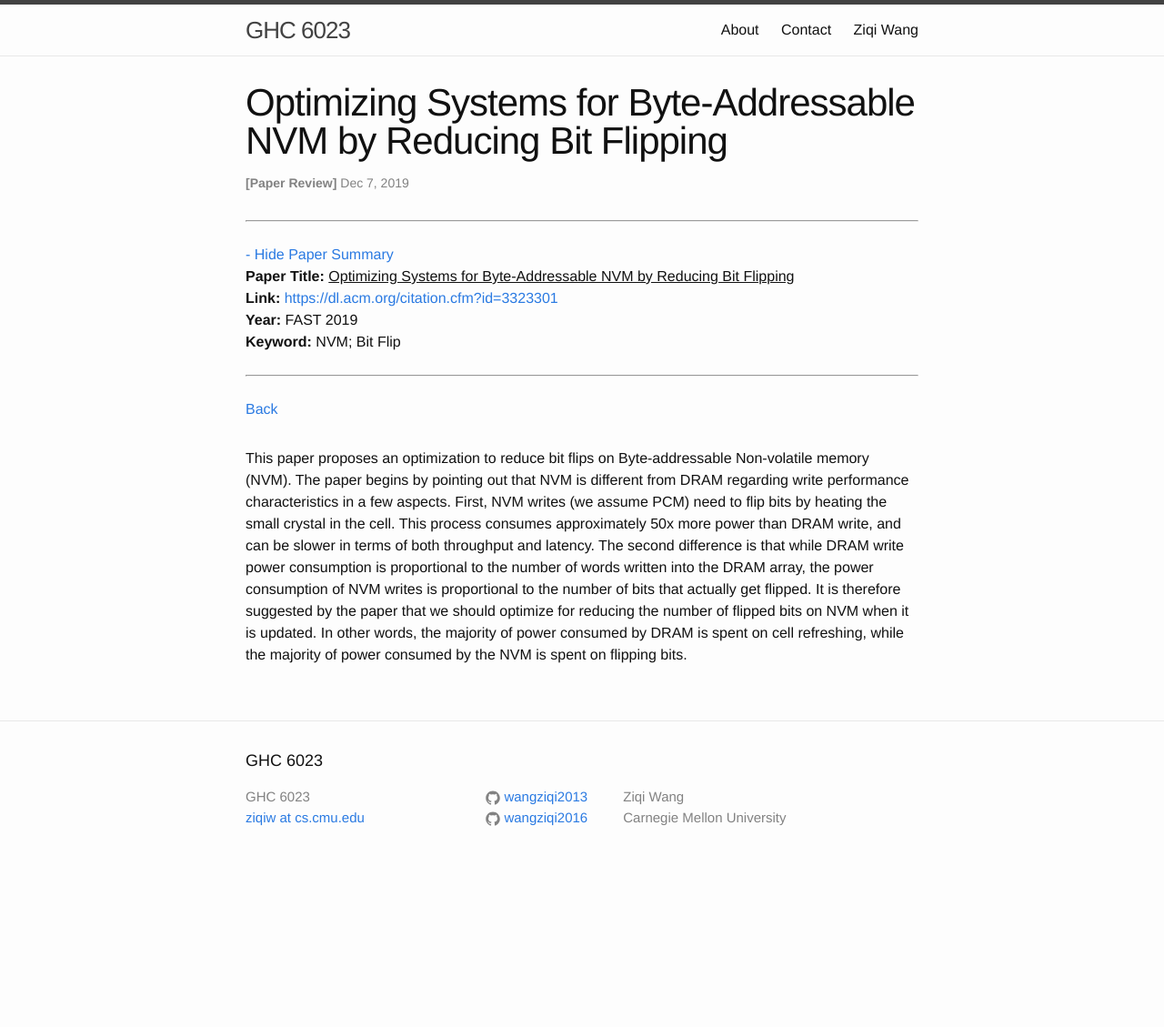
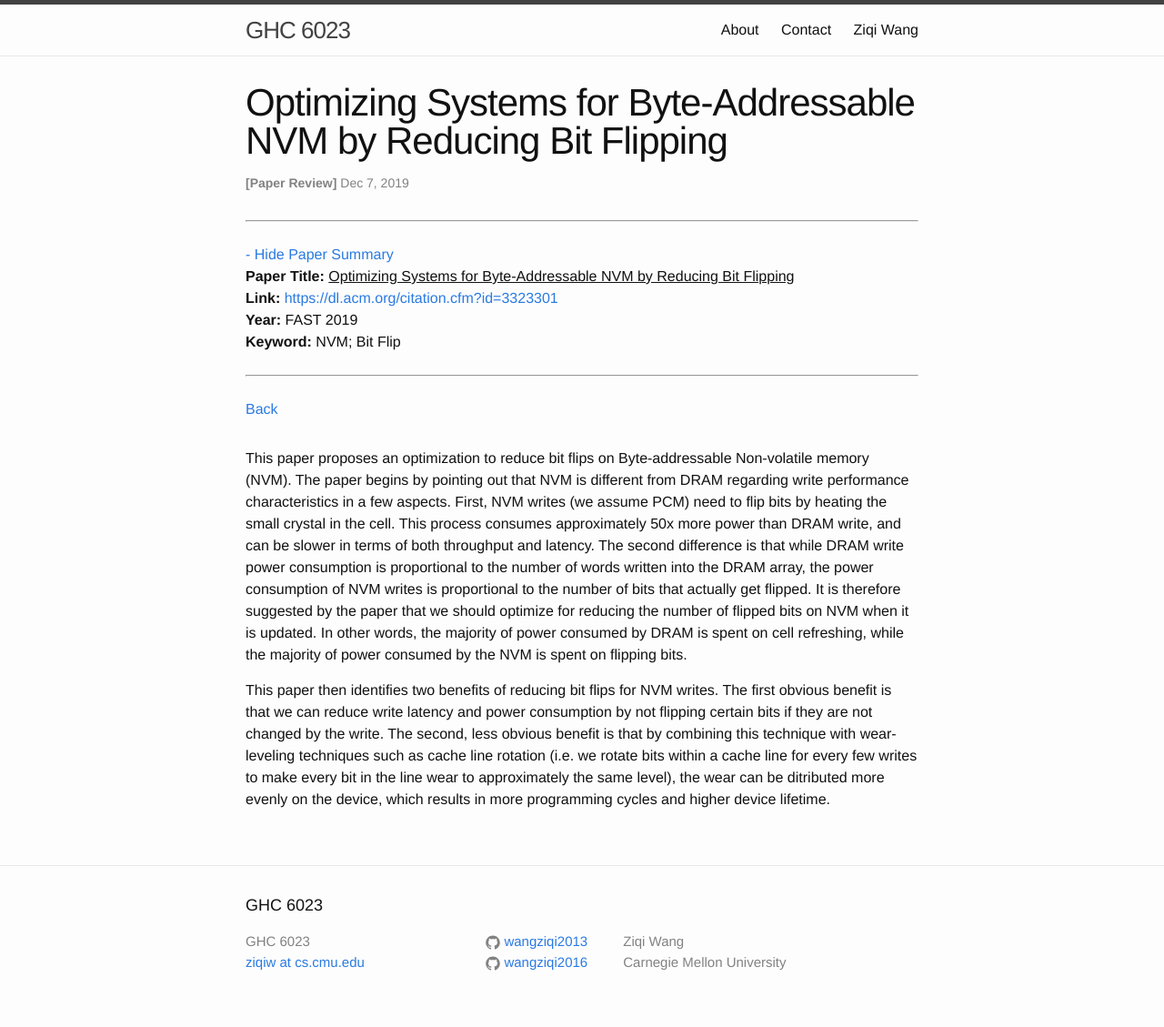
Before and after one commit to wangziqi2013/wangziqi2013.github.io, a Jekyll site: the page built from _posts/2019-12-07-optimizing-systems-for-nvm-by-reducing-bit-flipping.markdown, in a window 1280 px wide. Shown: the whole page at 91% size. Built offline with Jekyll 4.4.1, drawn with Linux system fonts in a browser that asks for light colours; before the commit the page ends 970 px from its top, so only the background shows below that.

Commit message:
Adding benefits

```diff
--- a/_posts/2019-12-07-optimizing-systems-for-nvm-by-reducing-bit-flipping.markdown
+++ b/_posts/2019-12-07-optimizing-systems-for-nvm-by-reducing-bit-flipping.markdown
@@ -21,3 +21,9 @@ DRAM write power consumption is proportional to the number of words written into
 NVM writes is proportional to the number of bits that actually get flipped. It is therefore suggested by the paper that we
 should optimize for reducing the number of flipped bits on NVM when it is updated. In other words, the majority of power
 consumed by DRAM is spent on cell refreshing, while the majority of power consumed by the NVM is spent on flipping bits.
+
+This paper then identifies two benefits of reducing bit flips for NVM writes. The first obvious benefit is that we can
+reduce write latency and power consumption by not flipping certain bits if they are not changed by the write. The second,
+less obvious benefit is that by combining this technique with wear-leveling techniques such as cache line rotation (i.e.
+we rotate bits within a cache line for every few writes to make every bit in the line wear to approximately the same level),
+the wear can be ditributed more evenly on the device, which results in more programming cycles and higher device lifetime.
```
